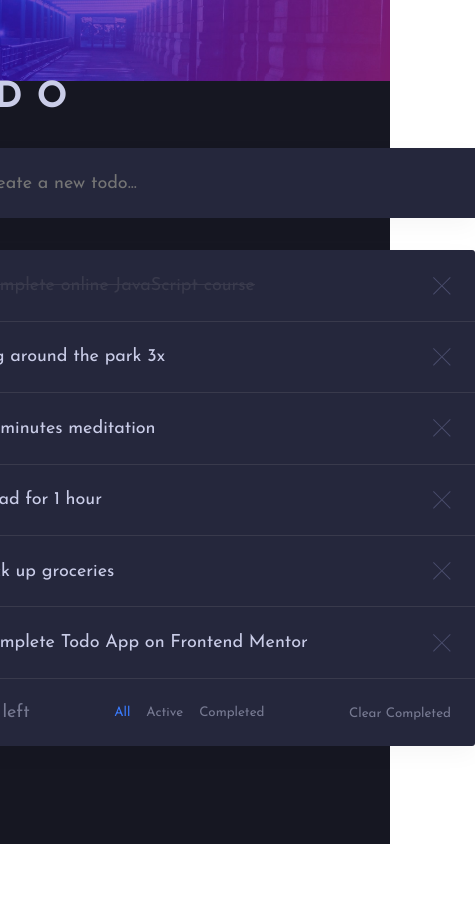
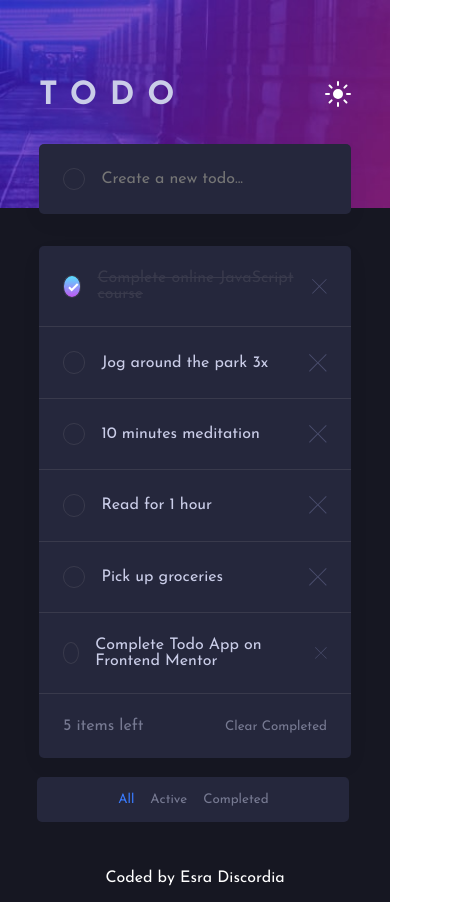
Before and after one commit to Nujsvart/FM-Projects-React, a React (Create React App) app in the folder 03-todo-app/: page / in a window 390 px wide. Shown: the whole page, 475 px wide, since content can reach past the window. Before the commit the page ends 844 px from the top, so only its background shows below. Built offline with nearby package versions, Linux system fonts and the light colour scheme.

Commit message:
css media queries

```diff
--- a/03-todo-app/src/App.js
+++ b/03-todo-app/src/App.js
@@ -15,6 +15,7 @@ const App = () => {
       <Header />
       <TodoInput />
       <TodoList />
+      <div className="attribute"><p>Coded by Esra Discordia</p></div>
     </div>
   );
 };
--- a/03-todo-app/src/components/Footer.js
+++ b/03-todo-app/src/components/Footer.js
@@ -16,9 +16,9 @@ const Footer = () => {
   return (
     <div className="todoFooter">
       <div className="itemsLeft">
-        <p>
+        <span>
           {unCompletedTodos(todos).length} {item} left
-        </p>
+        </span>
       </div>
       <FilterButtons />
       <ClearButton />
--- a/03-todo-app/src/components/Header.js
+++ b/03-todo-app/src/components/Header.js
@@ -4,9 +4,8 @@ import SunIcon from "../assets/icon-sun.svg";
 import MoonIcon from "../assets/icon-moon.svg";
 
 import { useDispatch } from "react-redux";
+import { useSelector } from "react-redux";
 import { changeTheme } from "../store/actions/themeActions";
-
-import { useSelector } from "react-redux";
 
 const Header = () => {
   const dispatch = useDispatch();
--- a/03-todo-app/src/components/Todo.js
+++ b/03-todo-app/src/components/Todo.js
@@ -12,19 +12,19 @@ const Todo = () => {
   const filteredTodos = showFilteredTodos(todos, activeFilter);
 
   return (
-    <ul>
+    <>
       {filteredTodos.map(item => {
         return (
-          <li className="todo" key={item.id}>
+          <div className="todo" key={item.id}>
             <CheckButton todo={item} />
             <p className={`${item.completed && "completedTodo"}`}>
               {item.text}
             </p>
             <DeleteButton todoId={item.id} />
-          </li>
+          </div>
         );
       })}
-    </ul>
+    </>
   );
 };
 
--- a/03-todo-app/src/styles/app.css
+++ b/03-todo-app/src/styles/app.css
@@ -40,13 +40,16 @@ h1 {
   color: hsl(234, 39%, 85%);
 }
 
+p {
+  cursor: pointer;
+}
+
 .app {
   background-image: url("../assets/bg-desktop-dark.jpg");
   background-repeat: no-repeat;
   background-size: contain;
   background-color: hsl(235, 21%, 11%);
   min-height: 100vh;
-
   display: flex;
   flex-direction: column;
   align-items: center;
@@ -72,6 +75,7 @@ h1 {
   background-color: hsl(235, 24%, 19%);
   width: 35rem;
   box-shadow: rgba(33, 34, 34, 0.034) 0px 8px 24px;
+  border-radius: 5px;
 }
 
 .todoInput button {
@@ -79,7 +83,7 @@ h1 {
 }
 
 .todoContainer {
-  border-radius: 3px;
+  border-radius: 5px;
   background-color: hsl(235, 24%, 19%);
   width: 35rem;
   box-shadow: rgba(33, 34, 34, 0.034) 0px 8px 24px;
@@ -103,6 +107,11 @@ h1 {
   padding: 1.5rem;
   justify-content: space-between;
   color: hsl(234, 11%, 52%);
+  position: relative;
+}
+
+.todoFooter button:hover {
+  color: hsl(236, 33%, 92%);
 }
 
 .buttons {
@@ -141,9 +150,16 @@ h1 {
   background-image: linear-gradient(hsl(192, 100%, 67%), hsl(280, 87%, 65%));
 }
 
+.attribute {
+  color: white;
+  margin-top: 7rem;
+  margin-bottom: 1rem;
+}
+
 /* LIGHT */
 
 .app.light {
+  background-image: url(../assets/bg-desktop-light.jpg);
   background-color: hsl(236, 33%, 92%);
 }
 
@@ -171,3 +187,44 @@ h1 {
 .app.light input {
   color: hsl(235, 19%, 35%);
 }
+
+.app.light .todoFooter button:hover {
+  color: hsl(235, 24%, 19%);
+}
+
+@media (max-width: 700px) {
+  body {
+    font-size: 16px;
+  }
+
+  .app {
+    background-image: url("../assets/bg-mobile-dark.jpg");
+  }
+
+  .app.light {
+    background-image: url("../assets/bg-mobile-light.jpg");
+  }
+
+  .header,
+  .todoContainer,
+  .todoInput {
+    width: 80%;
+  }
+
+  .buttons {
+    position: absolute;
+    display: flex;
+    padding: 1rem;
+    align-items: center;
+    justify-content: center;
+    width: 100%;
+    left: -0.1rem;
+    bottom: -4rem;
+    background-color: hsl(235, 24%, 19%);
+    border-radius: 5px;
+  }
+
+  .app.light .buttons {
+    background-color: hsl(0, 0%, 98%);
+  }
+}
```
